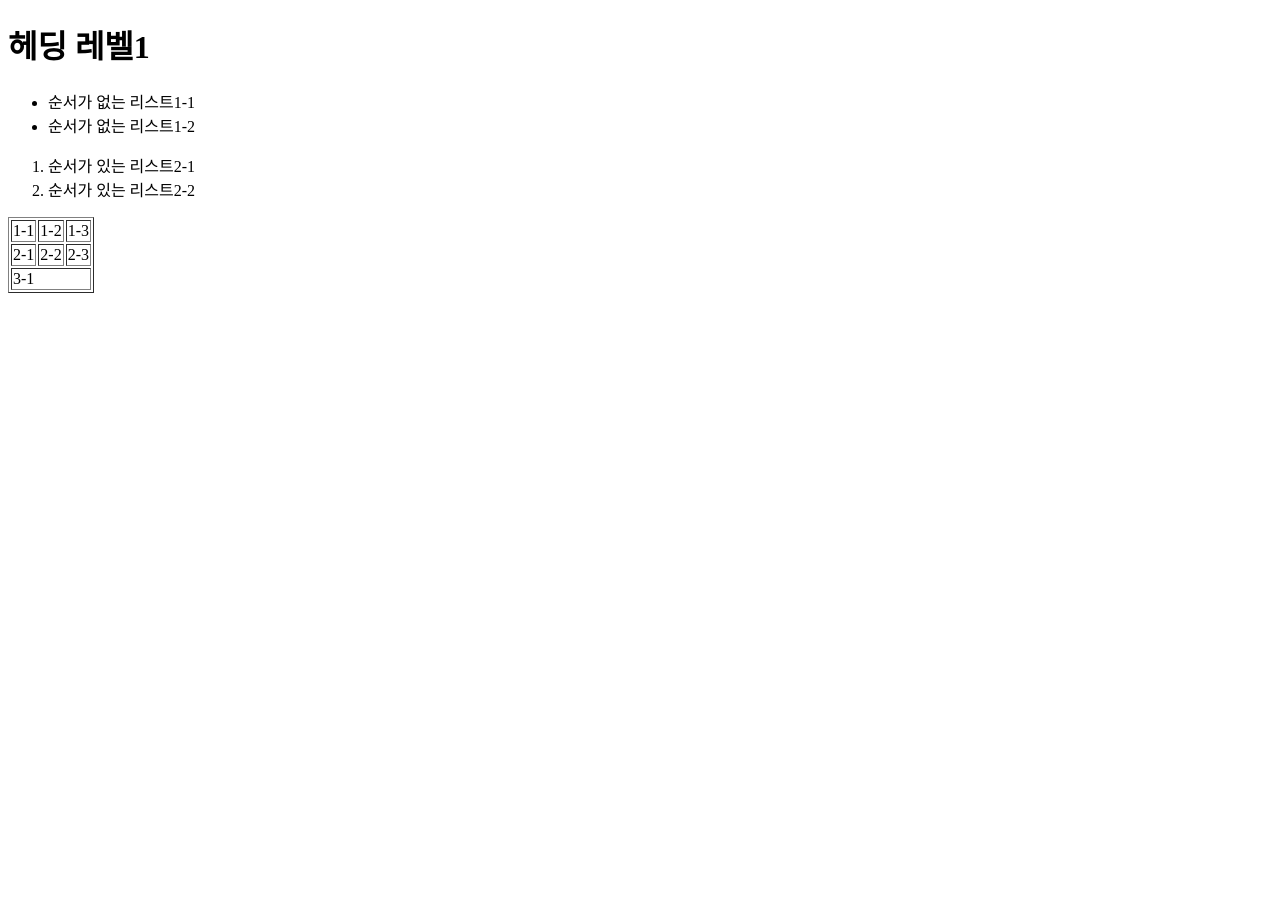
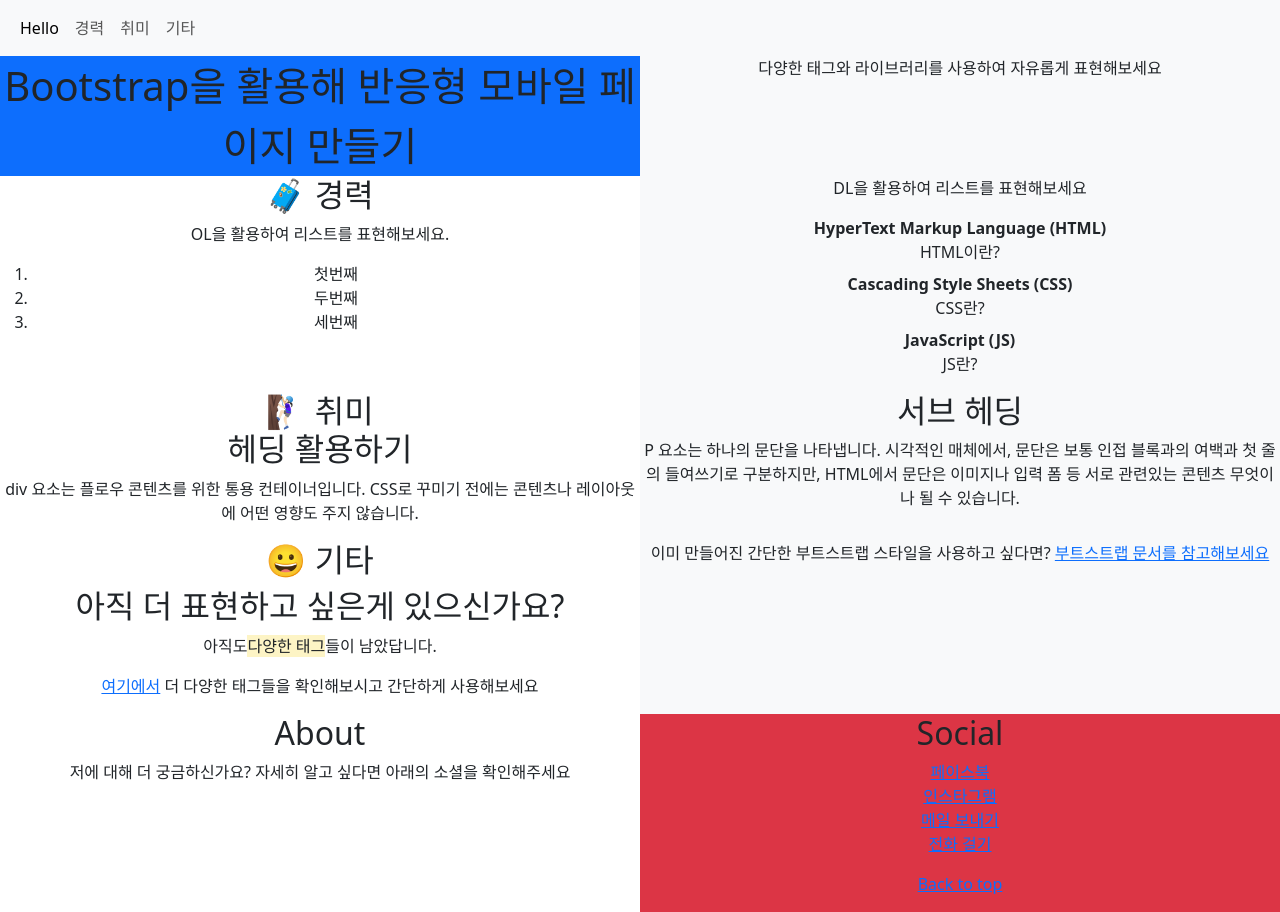
Before and after one commit to hogil/html-css-3rd, a plain HTML site: page index.html in a window 1280 px wide. Before the commit the page ends 800 px from the top, so only its background shows below. Drawn offline with nearby package versions, Linux system fonts and the light colour scheme.

Commit message:
1차수정

```diff
--- a/index.html
+++ b/index.html
@@ -1,49 +1,168 @@
 <!DOCTYPE html>
-<html lang="en">
+<html lang="ko">
   <head>
-    <meta charset="UTF-8" />
-    <meta http-equiv="X-UA-Compatible" content="IE=edge" />
-    <meta name="viewport" content="width=device-width, initial-scale=1.0" />
-    <title>Document</title>
-    <!-- 페이지 타입 -->
-  <meta property="og:type" content="website" />
-  <!-- 이름 -->
-  <meta property="og:site_name" content="내 포폴" />
-  <!-- 제목 -->
-  <meta property="og:title" content="나의 포트폴리오" />
-  <!-- 설명 -->
-  <meta property="og:description" content="나의 포트폴리오를 구경하세요" />
-  <!-- 대표 이미지 -->
-  <meta property="og:url" content="https://hogil.github.io/html-css-3rd/" />
+    <meta charset="utf-8" />
+    <meta name="viewport" content="width=device-width, initial-scale=1" />
+    <meta name="description" content="" />
+    <meta name="author" content="" />
+    <meta property="og:type" content="website" />
+    <meta property="og:site_name" content="내 소개 페이지" />
+    <meta property="og:title" content="내 소개 페이지 만들기" />
+    <meta
+      property="og:description"
+      content="내 소개 페이지를 간단히 만들어보세요"
+    />
+    <meta property="og:image" content="/images/thumbnail.jpg" />
+
+    <title>Samsung x Fast Campus</title>
+
+    <link
+      href="https://cdn.jsdelivr.net/npm/bootstrap@5.3.0-alpha1/dist/css/bootstrap.min.css"
+      rel="stylesheet"
+      integrity="sha384-GLhlTQ8iRABdZLl6O3oVMWSktQOp6b7In1Zl3/Jr59b6EGGoI1aFkw7cmDA6j6gD"
+      crossorigin="anonymous"
+    />
+
+    <link href="/style.css" rel="stylesheet" />
   </head>
+
   <body>
-    <h1>헤딩 레벨1</h1>
-    <strong></strong>
+    <nav class="navbar navbar-expand-lg bg-body-tertiary">
+      <div class="container-fluid">
+        <!-- <a class="navbar-brand" href="#">Hello</a> -->
+        <button
+          class="navbar-toggler"
+          type="button"
+          data-bs-toggle="collapse"
+          data-bs-target="#navbarNavDropdown"
+          aria-controls="navbarNavDropdown"
+          aria-expanded="false"
+          aria-label="Toggle navigation"
+        >
+          <span class="navbar-toggler-icon"></span>
+        </button>
+        <div class="collapse navbar-collapse" id="navbarNavDropdown">
+          <ul class="navbar-nav">
+            <li class="nav-item">
+              <a class="nav-link active" aria-current="page" href="#">Hello</a>
+            </li>
+            <li class="nav-item">
+              <a class="nav-link" href="#">경력</a>
+            </li>
+            <li class="nav-item">
+              <a class="nav-link" href="#">취미</a>
+            </li>
+            <li class="nav-item">
+              <a class="nav-link" href="#">기타</a>
+            </li>
+          </ul>
+        </div>
+      </div>
+    </nav>
 
-    <ul>
-      <li>순서가 없는 리스트1-1</li>
-      <li>순서가 없는 리스트1-2</li>
-    </ul>
+    <main class="text-center w-100">
+      <!-- box1 -->
+      <div class="d-md-flex flex-md-equal w-100 h-100">
+        <!-- box2-left -->
+        <div class="bg-primary text-center fs-1 w-100">
+          Bootstrap을 활용해 반응형 모바일 페이지 만들기
+        </div>
+        <!-- box2-right -->
+        <div class="w-100 bg-light">
+          <p>다양한 태그와 라이브러리를 사용하여 자유롭게 표현해보세요</p>
+        </div>
+      </div>
 
-    <ol>
-      <li>순서가 있는 리스트2-1</li>
-      <li>순서가 있는 리스트2-2</li>
-    </ol>
+      <!-- box2 -->
+      <div class="d-md-flex flex-md-equal w-100">
+        <!-- box2-left -->
+        <div class="w-100">
+          <h2>🧳 경력</h2>
+          <p>OL을 활용하여 리스트를 표현해보세요.</p>
+          <ol>
+            <li>첫번째</li>
+            <li>두번째</li>
+            <li>세번째</li>
+          </ol>
+        </div>
+        <!-- box2-right -->
+        <div class="w-100 bg-light">
+			<p>DL을 활용하여 리스트를 표현해보세요</p>
+			<dl>
+				<dt>HyperText Markup Language (HTML)</dt>
+				<dd>HTML이란?</dd>
+				<dt>Cascading Style Sheets (CSS)</dt>
+				<dd>CSS란?</dd>
+				<dt>JavaScript (JS)</dt>
+				<dd>JS란?</dd>
+			</dl>
+        </div>
+      </div>
 
-    <table border="1">
-      <tr>
-        <td>1-1</td>
-        <td>1-2</td>
-        <td>1-3</td>
-      </tr>
-      <tr>
-        <td>2-1</td>
-        <td>2-2</td>
-        <td>2-3</td>
-      </tr>
-      <tr>
-        <td colspan="3">3-1</td>
-      </tr>
-    </table>
+      <!-- box3 -->
+      <div class="d-md-flex flex-md-equal w-100">
+        <!-- box3-left -->
+        <div class="w-100">
+          <h2>🧗🏻‍♀️ 취미<br />헤딩 활용하기</h2>
+		  <p>
+			div 요소는 플로우 콘텐츠를 위한 통용 컨테이너입니다. CSS로 꾸미기 전에는 콘텐츠나 레이아웃에 어떤 영향도 주지 않습니다.
+		  </p>
+        </div>
+
+        <!-- box3-right -->
+        <div class="w-100 bg-light">
+          <h2>서브 헤딩</h2>
+          <p>
+            P 요소는 하나의 문단을 나타냅니다. 시각적인 매체에서, 문단은 보통
+            인접 블록과의 여백과 첫 줄의 들여쓰기로 구분하지만, HTML에서 문단은
+            이미지나 입력 폼 등 서로 관련있는 콘텐츠 무엇이나 될 수 있습니다.
+          </p>
+        </div>
+      </div>
+
+      <!-- box4 -->
+      <div class="d-md-flex flex-md-equal w-100">
+        <!-- box4-left -->
+        <div class="w-100">
+          <h2>😀 기타</h2>
+          <h2>아직 더 표현하고 싶은게 있으신가요?</h2>
+          <p>아직도<span style="background-color: #fdf4c5;">다양한 태그</span>들이 남았답니다.</p>
+          <p>
+            <a href="#">여기에서</a> 더 다양한 태그들을 확인해보시고 간단하게
+            사용해보세요
+          </p>
+        </div>
+
+        <!-- box4-right -->
+        <div class="w-100 bg-light">
+          <p>
+            이미 만들어진 간단한 부트스트랩 스타일을 사용하고 싶다면?
+            <a href="#">부트스트랩 문서를 참고해보세요</a>
+          </ㅔ>
+        </div>
+      </div>
+
+	  <!-- box5 -->
+      <div class="d-md-flex flex-md-equal w-100">
+		<!-- box5-left -->
+        <div class="w-100">
+			<h2>About</h2>
+			<p>저에 대해 더 궁금하신가요? 자세히 알고 싶다면 아래의 소셜을 확인해주세요</p>
+		</div>
+        <div class="w-100 bg-danger">
+          <h2>Social</h2>
+          <ol class="list-unstyled">
+            <li><a href="#">페이스북</a></li>
+            <li><a href="#">인스타그램</a></li>
+            <li><a href="#">메일 보내기</a></li>
+            <li><a href="#">전화 걸기</a></li>
+          </ol>
+
+          <p>
+            <a href="#">Back to top</a>
+          </p>
+        </div>
+      </div>
+    </main>
   </body>
 </html>
```
